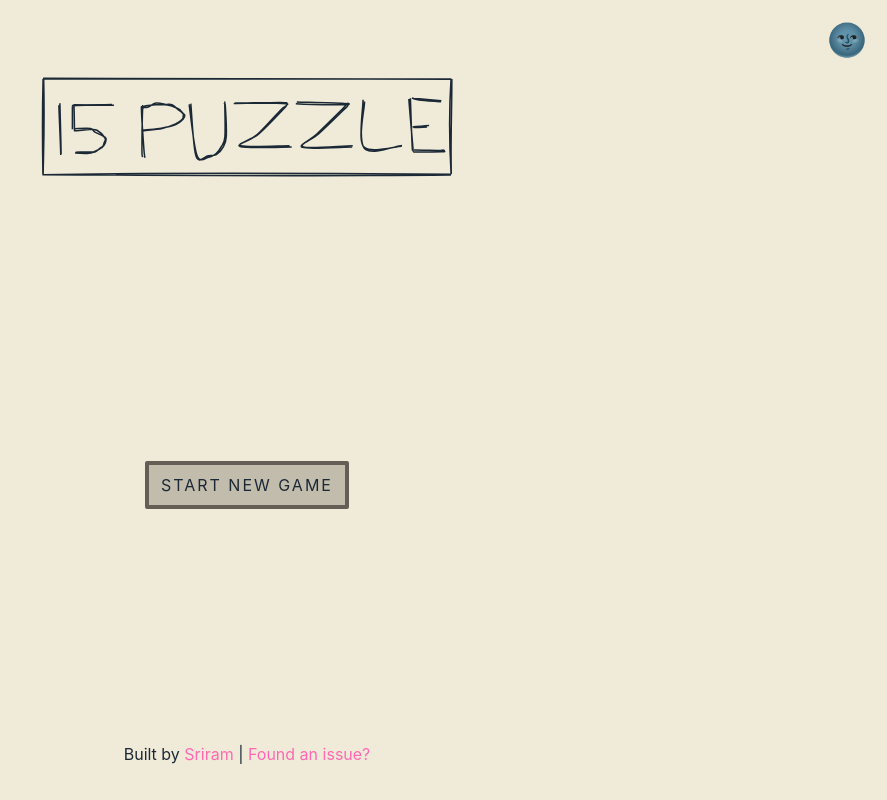
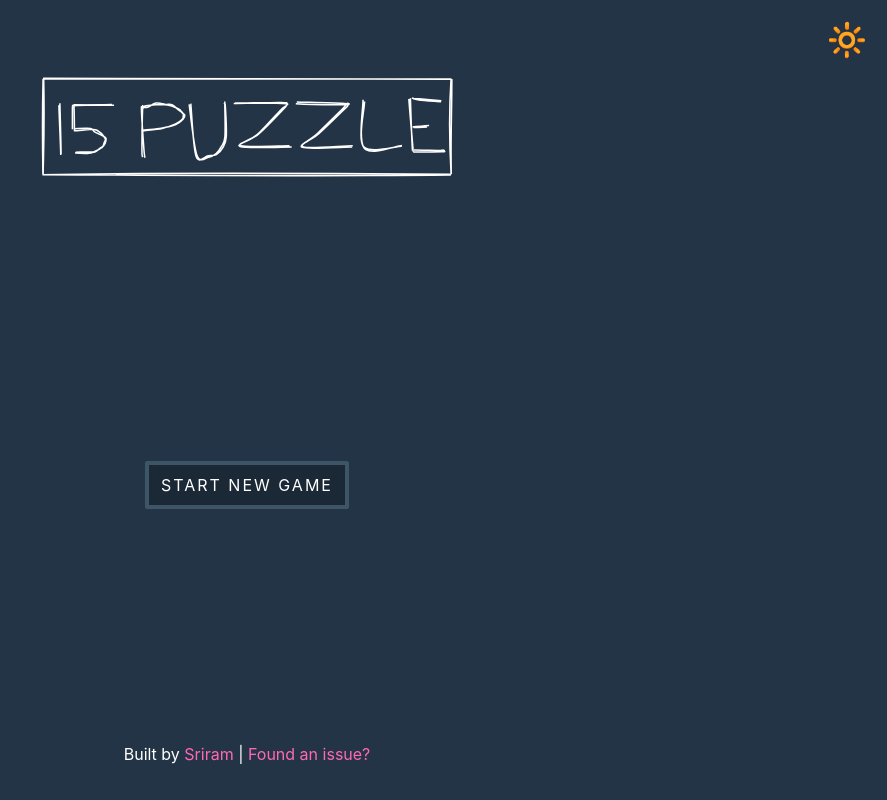
Before and after one commit to tsriram/15puzzle, a Svelte app: page / in a window 1280 px wide. Shown: the whole page, without its empty margins (393-1280 px from the left). Built offline with nearby package versions, Linux system fonts and the light colour scheme.

Commit message:
clean up the logic for theme selector & setting initial theme
Inspired (copied) from https://github.com/sveltejs/hn.svelte.dev/blob/871430356cdc244b9ea8091e4541b62b98e5eccd/src/components/ThemeToggler.svelte

```diff
--- a/public/global.css
+++ b/public/global.css
@@ -6,6 +6,20 @@ body {
 }
 
 html {
+  --max-width: 416px;
+}
+
+html.dark {
+  --bg-color: #243447;
+  --text-color: #fff;
+  --grid-border-color: #3d5566;
+  --cell-bg-color: #1b2836;
+  --cell-text-color: #fff;
+  --button-bg-color: #1b2836;
+  --button-text-color: #fff;
+}
+
+html.light {
   --bg-color: #f0ebd8;
   --text-color: #1b2836;
   --grid-border-color: #655e56;
@@ -13,7 +27,6 @@ html {
   --cell-text-color: #1b2836;
   --button-bg-color: #c2bcad;
   --button-text-color: #1b2836;
-  --max-width: 416px;
 }
 
 body {
--- a/public/index.html
+++ b/public/index.html
@@ -37,6 +37,22 @@
     <link rel="manifest" href="/manifest.webmanifest" />
     <link rel="apple-touch-icon" href="/assets/icons/icon-192.png" />
 
+    <script>
+      try {
+        const themeKey = "15puzzle:theme";
+        if (!("theme" in localStorage)) {
+          const initialTheme = window.matchMedia("(prefers-color-scheme: dark)")
+            ? "dark"
+            : "light";
+          localStorage.setItem(themeKey, initialTheme);
+        }
+        document
+          .querySelector("html")
+          .classList.add(localStorage.getItem(themeKey));
+      } catch (e) {
+        console.error(e);
+      }
+    </script>
     <script defer src="/build/bundle.js"></script>
   </head>
 
--- a/src/components/DarkMode.svelte
+++ /dev/null
@@ -1,14 +0,0 @@
-<svelte:head>
-  <style>
-    html {
-      --bg-color: #243447;
-      --text-color: #fff;
-      --grid-border-color: #3d5566;
-      --cell-bg-color: #1b2836;
-      --button-bg-color: #241d22;
-      --cell-text-color: #fff;
-      --button-bg-color: #1b2836;
-      --button-text-color: #fff;
-    }
-  </style>
-</svelte:head>
--- a/src/components/LightMode.svelte
+++ /dev/null
@@ -1,13 +0,0 @@
-<svelte:head>
-  <style>
-    html {
-      --bg-color: #f0ebd8;
-      --text-color: #1b2836;
-      --grid-border-color: #655e56;
-      --cell-bg-color: #c2bcad;
-      --cell-text-color: #1b2836;
-      --button-bg-color: #c2bcad;
-      --button-text-color: #1b2836;
-    }
-  </style>
-</svelte:head>
--- a/src/components/ServiceWorker.svelte
+++ b/src/components/ServiceWorker.svelte
@@ -66,6 +66,7 @@
     justify-content: center;
     padding: 20px;
     box-sizing: border-box;
+    background-color: var(--bg-color);
   }
 
   .refresh-prompt-button {
--- a/src/components/ThemeSelector.svelte
+++ b/src/components/ThemeSelector.svelte
@@ -1,44 +1,25 @@
 <script>
   import { getItem, setItem } from "../utils/storage";
-  import LightMode from "./LightMode.svelte";
-  import DarkMode from "./DarkMode.svelte";
-  import { theme } from "../stores";
   import { onMount } from "svelte";
 
   const THEME_KEY = "theme";
-
-  onMount(() => {
-    setInitialTheme();
-  });
-
-  function getInitialTheme() {
-    const themeFromStorage = getItem(THEME_KEY);
-    if (themeFromStorage) {
-      return themeFromStorage;
-    }
-
-    const systemDarkTheme = window.matchMedia("(prefers-color-scheme: dark)");
-    const hasSystemThemePreference =
-      typeof systemDarkTheme.matches === "boolean";
-    if (hasSystemThemePreference) {
-      return systemDarkTheme.matches ? "dark" : "light";
-    }
-
-    return "dark";
-  }
-
-  // TODO: Fix the initial flicker when default theme doesn't match with user selected theme.
-  function setInitialTheme() {
-    const initialTheme = getInitialTheme();
-    theme.update(() => initialTheme);
+  let theme = "light";
+  try {
+    theme = getItem(THEME_KEY);
+  } catch (e) {
+    // ignore
   }
 
   function toggleTheme() {
-    theme.update(theme => {
-      const updatedTheme = theme === "dark" ? "light" : "dark";
-      setItem(THEME_KEY, updatedTheme);
-      return updatedTheme;
-    });
+    const { classList } = document.querySelector("html");
+    classList.remove(theme);
+    theme = theme === "light" ? "dark" : "light";
+    classList.add(theme);
+    try {
+      setItem(theme);
+    } catch (e) {
+      // ignore
+    }
   }
 </script>
 
@@ -55,12 +36,8 @@
   }
 </style>
 
-{#if $theme === 'dark'}
-  <DarkMode />
-{:else}
-  <LightMode />
+{#if theme !== undefined}
+  <button class="btn-toggle-theme" on:click={toggleTheme} title="Toggle theme">
+    {#if theme === 'dark'}🔆{:else}🌚{/if}
+  </button>
 {/if}
-
-<button class="btn-toggle-theme" on:click={toggleTheme} title="Toggle theme">
-  {#if $theme === 'dark'}🔆{:else}🌚{/if}
-</button>
--- a/src/stores/index.js
+++ b/src/stores/index.js
@@ -1,7 +1,6 @@
 import { writable, derived } from "svelte/store";
 import { EMPTY } from "../game";
 
-export const theme = writable("light");
 export const paused = writable(false);
 export const moves = writable(0);
 export const time = writable(0);
```
